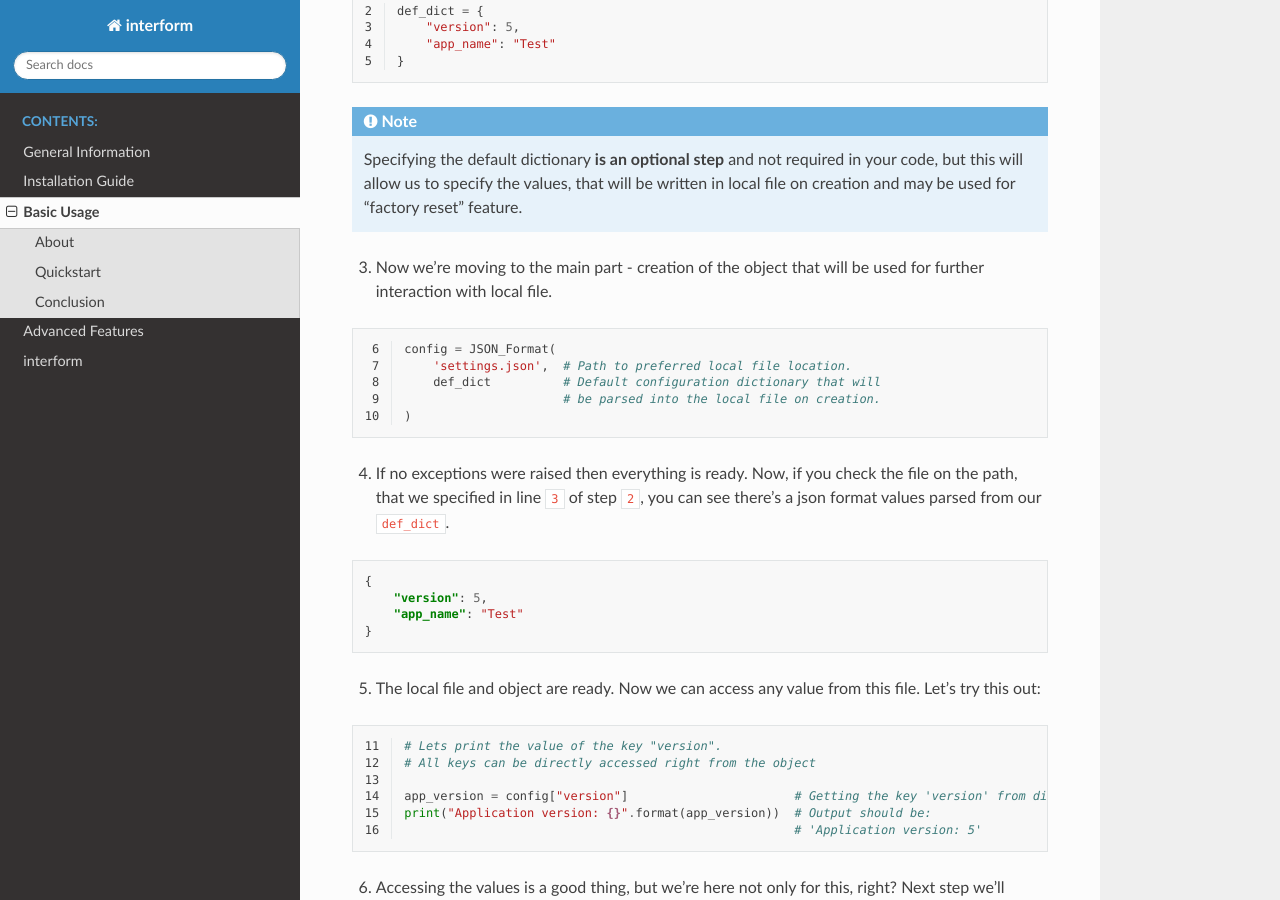
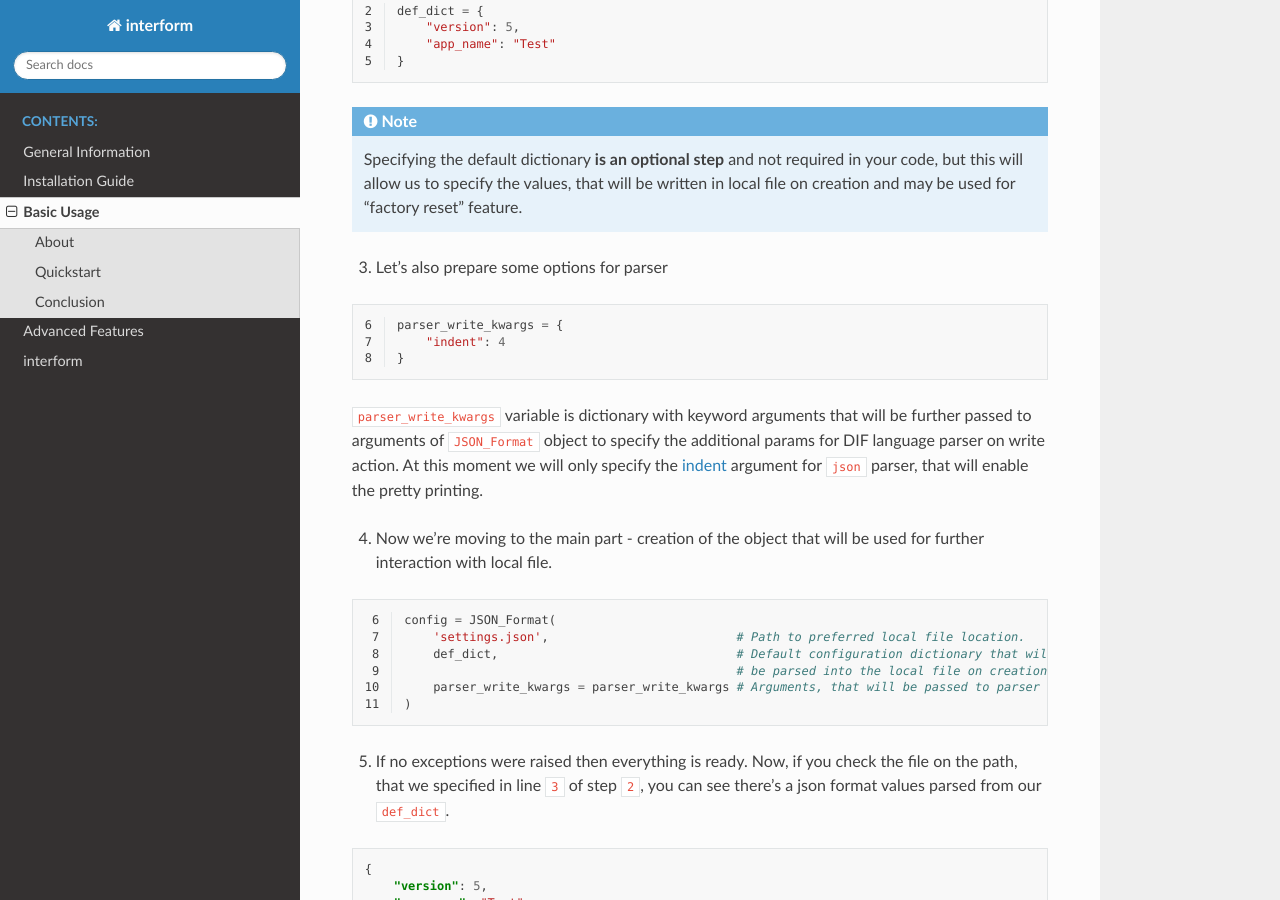
Before and after one commit to maximilionus/interform, a Sphinx documentation site: the page built from docs/guide_basic_usage.rst, in a window 1280 px wide and 900 px high, scrolled down 743 px. Built offline with Sphinx 7.4.7 and the Read the Docs theme 2.0.0, drawn with Linux system fonts in a browser that asks for light colours; the version number could not be read and is left out.

Commit message:
Feature to pass custom arguments to parser, docs update

````diff
--- a/docs/general.rst
+++ b/docs/general.rst
@@ -37,6 +37,9 @@ List of classes for supported DIF languages, that can be used:
 :``YAML_Format``:
     Support for YAML language
 
+:``TOML_Format``:
+    Support for TOML language
+
 
 All ``interform``'s supported languages are easy to access and can be imported straight from main package without stating any subpackage or submodule:
 
--- a/docs/guide_basic_usage.rst
+++ b/docs/guide_basic_usage.rst
@@ -35,19 +35,32 @@ Quickstart
 .. note::
     Specifying the default dictionary **is an optional step** and not required in your code, but this will allow us to specify the values, that will be written in local file on creation and may be used for "factory reset" feature.
 
-3. Now we're moving to the main part - creation of the object that will be used for further interaction with local file.
+3. Let's also prepare some options for parser
+
+.. code-block:: python
+    :linenos:
+    :lineno-start: 6
+
+    parser_write_kwargs = {
+        "indent": 4
+    }
+
+``parser_write_kwargs`` variable is dictionary with keyword arguments that will be further passed to arguments of ``JSON_Format`` object to specify the additional params for DIF language parser on write action. At this moment we will only specify the `indent <parser_write_kwargs>`__ argument for ``json`` parser, that will enable the pretty printing.
+
+4. Now we're moving to the main part - creation of the object that will be used for further interaction with local file.
 
 .. code-block:: python
     :linenos:
     :lineno-start: 6
 
     config = JSON_Format(
-        'settings.json',  # Path to preferred local file location.
-        def_dict          # Default configuration dictionary that will
-                          # be parsed into the local file on creation.
+        'settings.json',                          # Path to preferred local file location.
+        def_dict,                                 # Default configuration dictionary that will
+                                                  # be parsed into the local file on creation.
+        parser_write_kwargs = parser_write_kwargs # Arguments, that will be passed to parser on write action
     )
 
-4. If no exceptions were raised then everything is ready. Now, if you check the file on the path, that we specified in line ``3`` of step ``2``, you can see there's a json format values parsed from our ``def_dict``.
+5. If no exceptions were raised then everything is ready. Now, if you check the file on the path, that we specified in line ``3`` of step ``2``, you can see there's a json format values parsed from our ``def_dict``.
 
 .. code:: json
 
@@ -56,7 +69,7 @@ Quickstart
         "app_name": "Test"
     }
 
-5. The local file and object are ready. Now we can access any value from this file. Let's try this out:
+6. The local file and object are ready. Now we can access any value from this file. Let's try this out:
 
 .. code-block:: python
     :linenos:
@@ -69,7 +82,7 @@ Quickstart
     print("Application version: {}".format(app_version))  # Output should be:
                                                           # 'Application version: 5'
 
-6. Accessing the values is a good thing, but we're here not only for this, right? Next step we'll modify the value of one exising key and add the new key to object.
+7. Accessing the values is a good thing, but we're here not only for this, right? Next step we'll modify the value of one exising key and add the new key to object.
 
 .. code-block:: python
     :linenos:
@@ -95,7 +108,7 @@ Quickstart
          'app_name': 'Super Secret Tool',
          'our_new_key': {'type': 'msg', 'id': 34724889325, 'text': 'wassup?'}}
 
-7. New key added, existing changed... but the local file still contains only the default values. This is not a bug, this is a feature. ``interform`` will never automatically save any user-made changes to a local file without a direct command to do so. So let's do it.
+8. New key added, existing changed... but the local file still contains only the default values. This is not a bug, this is a feature. ``interform`` will never automatically save any user-made changes to a local file without a direct command to do so. So let's do it.
 
 .. code-block:: python
     :linenos:
@@ -176,7 +189,7 @@ After commiting the changes, ``settings.json`` will look like this
     }
 
 
-10. If you are not happy with all the changes made and want to return everything to the default state, here is a special method ``.reset_to_defaults()``` specially for you. This method will reset bound dictionary to values from ``def_dict`` variable that we specified at the beginning of this guide.
+11. If you are not happy with all the changes made and want to return everything to the default state, here is a special method ``.reset_to_defaults()``` specially for you. This method will reset bound dictionary to values from ``def_dict`` variable that we specified at the beginning of this guide.
 
 .. code-block:: python
     :linenos:
````
Also changed, not shown: other parts of docs/general.rst (+1 -0 lines), other parts of docs/guide_basic_usage.rst (+2 -2 lines), CHANGELOG.md (+10 -0 lines), 4 other files.
